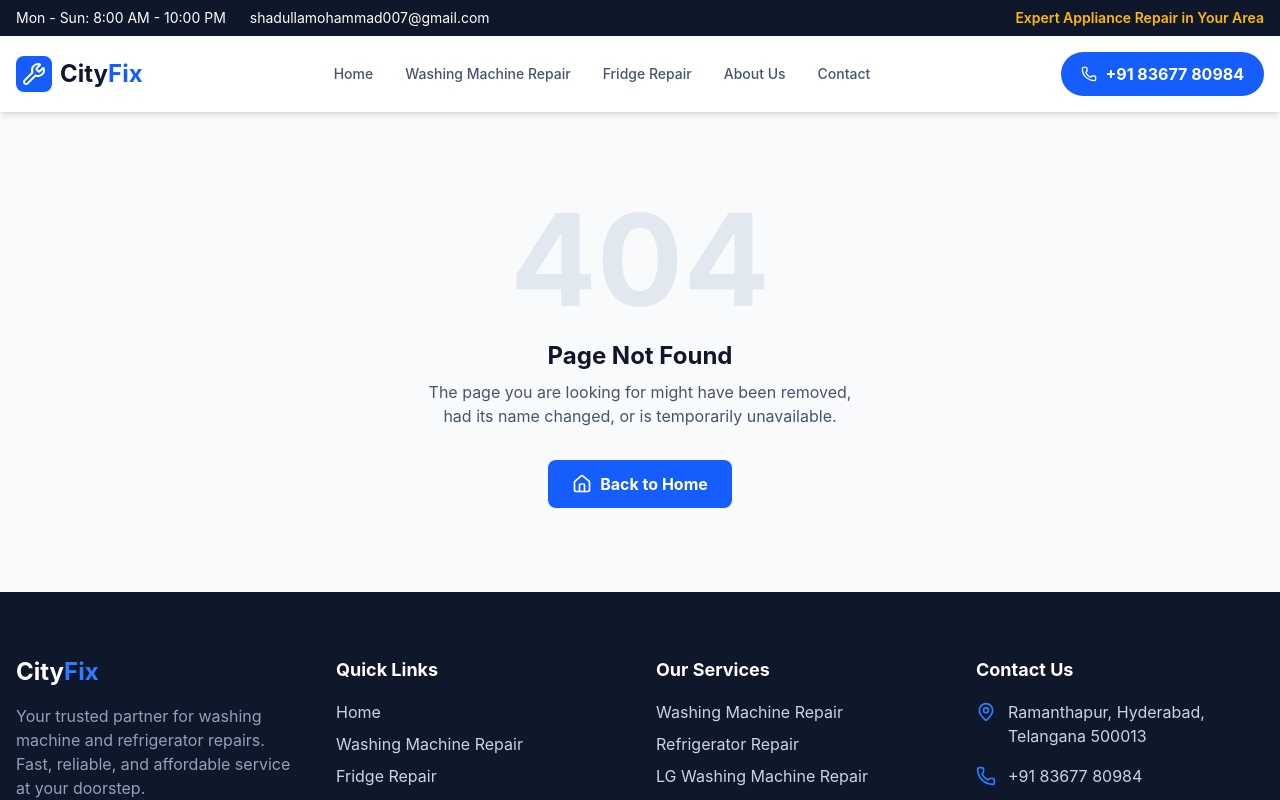
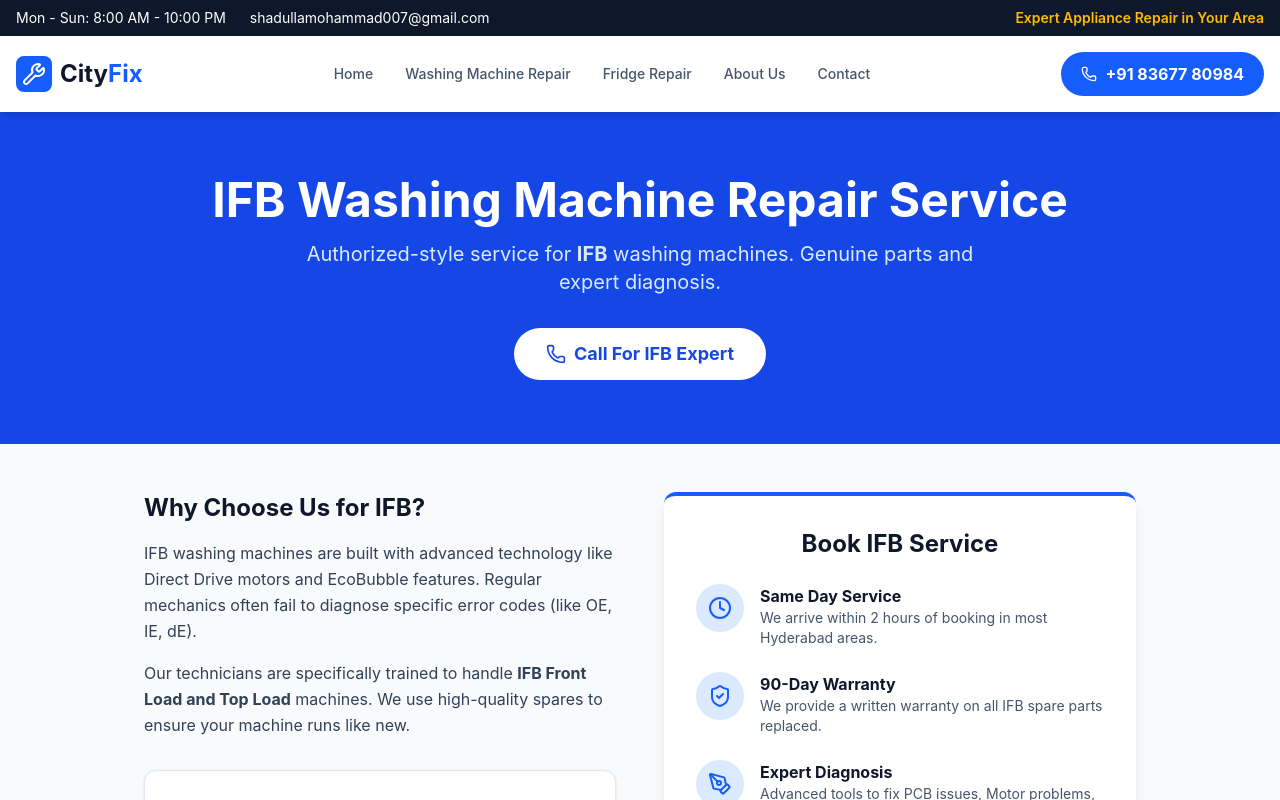
Before and after one commit to ShadullaMohd/repair-service-website, a React (Vite) app: page /ifb-washing-machine-repair in a window 1280 px wide. Shown: the top 800 px of the page. Built offline with nearby package versions, Linux system fonts and the light colour scheme.

Commit message:
feat: add explicit brand routes for SEO

```diff
--- a/src/App.jsx
+++ b/src/App.jsx
@@ -28,6 +28,17 @@
           <Route path="/" element={<Home />} />
           <Route path="/washing-machine-repair" element={<WashingMachineRepair />} />
           <Route path="/fridge-repair" element={<FridgeRepair />} />
+
+          {/* Brand Specific Pages - Matching Sitemap */}
+          <Route path="/lg-washing-machine-repair" element={<BrandRepair brand="lg" />} />
+          <Route path="/samsung-washing-machine-repair" element={<BrandRepair brand="samsung" />} />
+          <Route path="/whirlpool-washing-machine-repair" element={<BrandRepair brand="whirlpool" />} />
+          <Route path="/ifb-washing-machine-repair" element={<BrandRepair brand="ifb" />} />
+          <Route path="/godrej-washing-machine-repair" element={<BrandRepair brand="godrej" />} />
+          <Route path="/haier-washing-machine-repair" element={<BrandRepair brand="haier" />} />
+          <Route path="/panasonic-washing-machine-repair" element={<BrandRepair brand="panasonic" />} />
+          <Route path="/bosch-washing-machine-repair" element={<BrandRepair brand="bosch" />} />
+
           <Route path="/about" element={<About />} />
           <Route path="/contact" element={<Contact />} />
           <Route path="*" element={<NotFound />} />
--- a/src/pages/BrandRepair.jsx
+++ b/src/pages/BrandRepair.jsx
@@ -15,8 +15,9 @@
     bosch: { name: "Bosch", title: "Bosch Washing Machine Repair" }
 };
 
-export default function BrandRepair() {
-    const { brand } = useParams();
+export default function BrandRepair({ brand: propBrand }) {
+    const { brand: paramBrand } = useParams();
+    const brand = propBrand || paramBrand;
     const info = brandData[brand] || { name: "Washing Machine", title: "Washing Machine Repair" };
     const capitalizedBrand = info.name;
 
```
